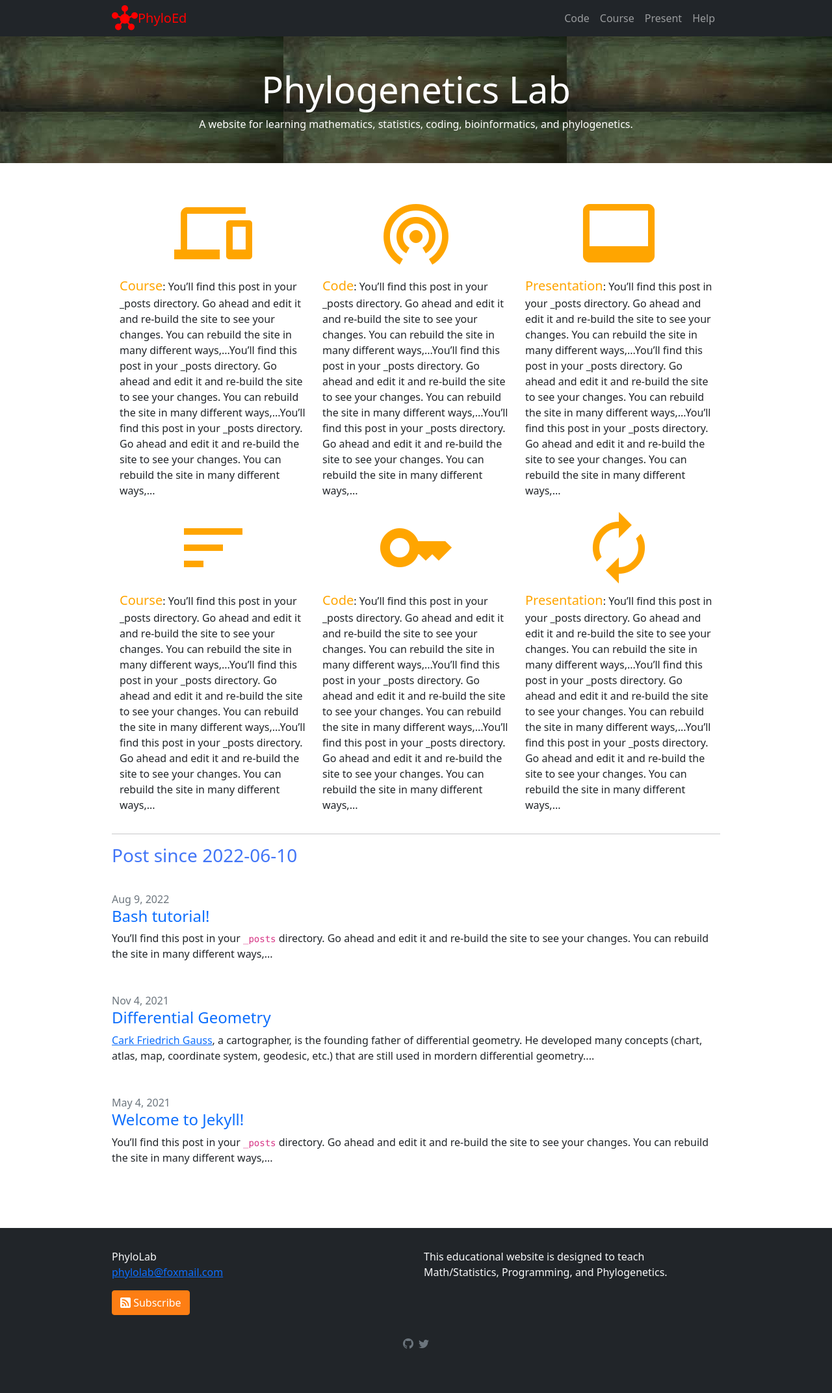
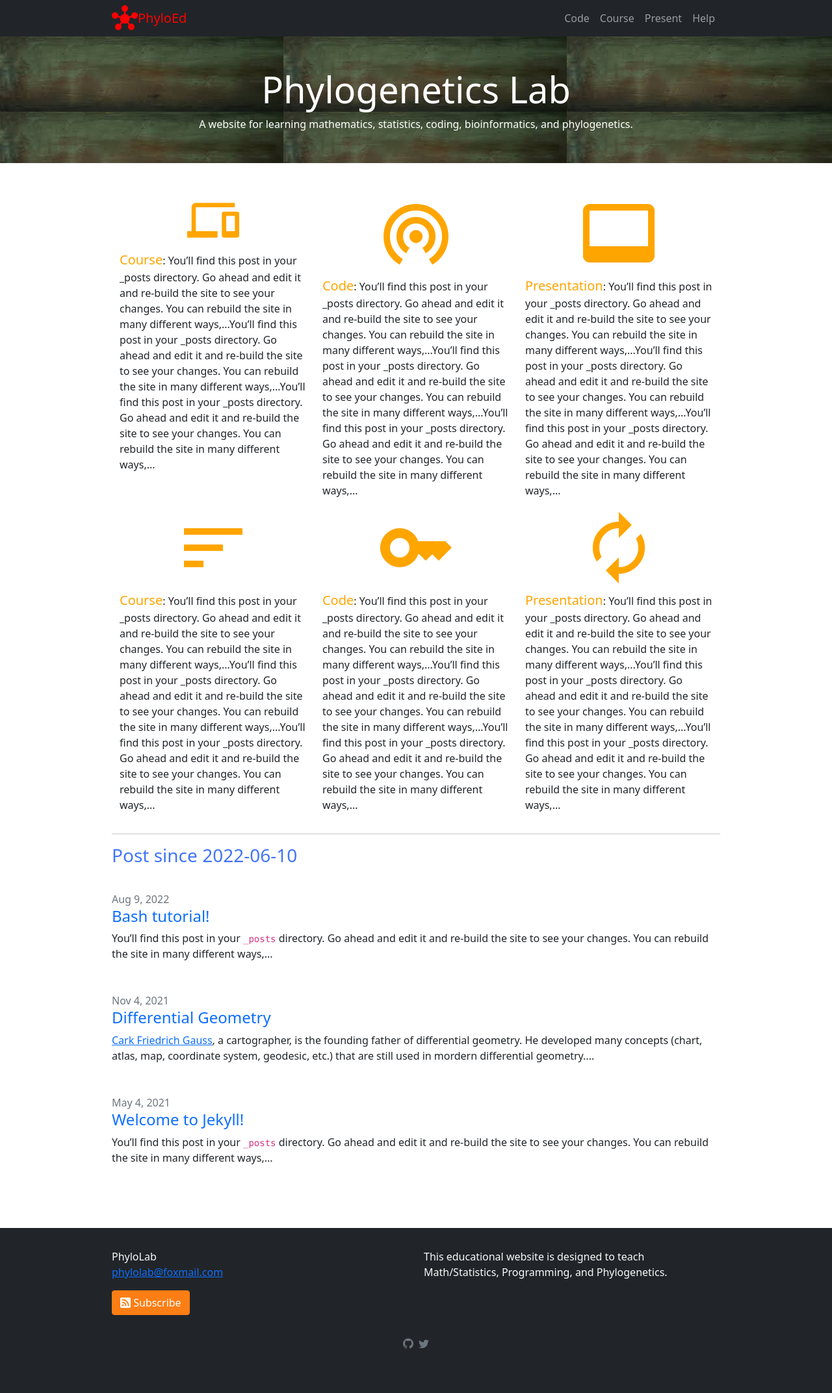
Before and after one commit to lliu1871/PhyEd, a Jekyll site: the page built from index.markdown, in a window 1280 px wide. Shown: the whole page at 65% size. Built offline with Jekyll 4.4.1, drawn with Linux system fonts in a browser that asks for light colours; comment, search, counter and statistics services are not loaded.

Commit message:
Update index.markdown

```diff
--- a/index.markdown
+++ b/index.markdown
@@ -8,7 +8,7 @@
   <div class="row">
     <div class="col-sm-4">
       <a href="https://teach.phylolab.net/course">
-        <div class="text-center"><i class="material-icons" style="font-size:120px;color:orange;">devices</i></div>
+        <div class="text-center"><i class="material-icons" style="font-size:80px;color:orange;">devices</i></div>
       </a>
       <p><span style="color:orange;font-size:20px">Course</span>: You’ll find this post in your _posts directory. Go ahead and edit it and re-build the site to see your changes. You can rebuild the site in many different ways,...You’ll find this post in your _posts directory. Go ahead and edit it and re-build the site to see your changes. You can rebuild the site in many different ways,...You’ll find this post in your _posts directory. Go ahead and edit it and re-build the site to see your changes. You can rebuild the site in many different ways,...</p>
     </div>
```
